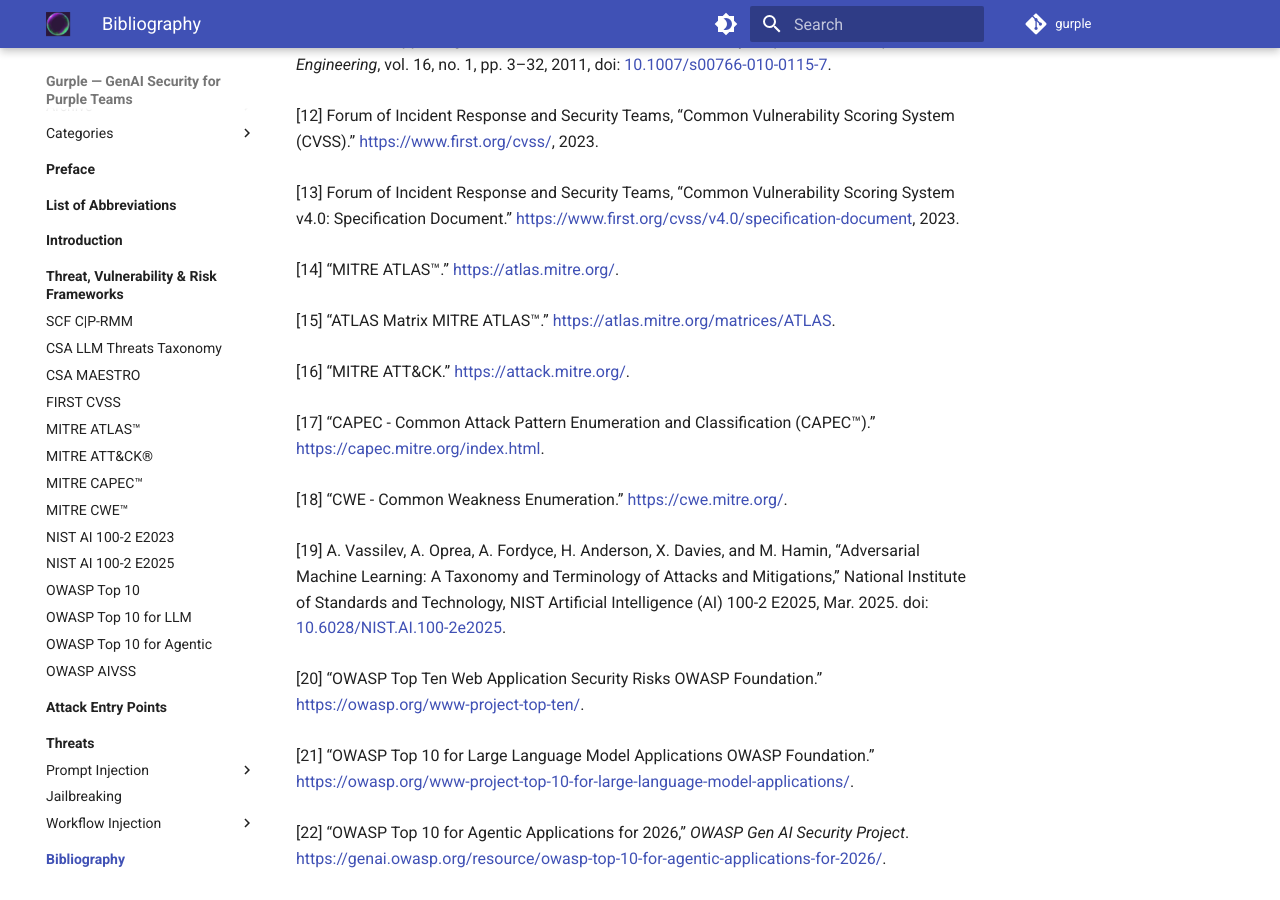
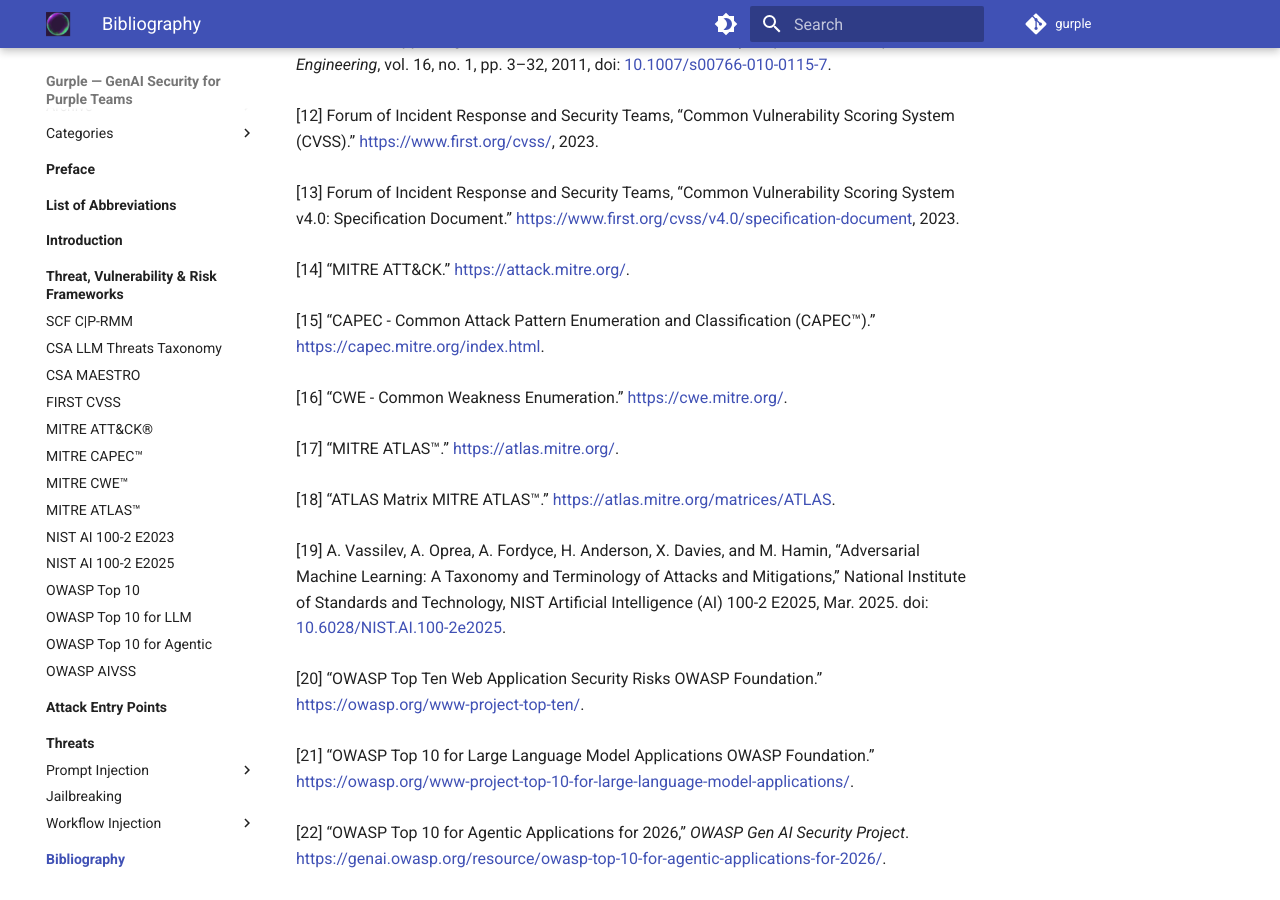
Before and after one commit to felipepenha/gurple, an MkDocs documentation site: the page built from processed/bibliography/index.md, in a window 1280 px wide and 900 px high, scrolled down 1166 px. Built offline with MkDocs 1.6.1 and Material for MkDocs 9.7.7, drawn with Linux system fonts in a browser that asks for light colours; comment, search, counter and statistics services are not loaded.

Commit message:
docs(tvr): position MITRE ATLAS after CWE and sync bibliography traversal
Align navigation in mkdocs.yml and framework index table so MITRE ATLAS follows MITRE CWE, and re-order bibliography traversal citations accordingly.

```diff
--- a/mkdocs.yml
+++ b/mkdocs.yml
@@ -114,10 +114,10 @@
     - CSA LLM Threats Taxonomy: threat_vulnerability_risk/csa_llm_taxonomy.md
     - CSA MAESTRO: threat_vulnerability_risk/csa_maestro.md
     - FIRST CVSS: threat_vulnerability_risk/first_cvss.md
-    - MITRE ATLAS&trade;: threat_vulnerability_risk/mitre_atlas.md
     - MITRE ATT&CK&reg;: threat_vulnerability_risk/mitre_attack.md
     - MITRE CAPEC&trade;: threat_vulnerability_risk/mitre_capec.md
     - MITRE CWE&trade;: threat_vulnerability_risk/mitre_cwe.md
+    - MITRE ATLAS&trade;: threat_vulnerability_risk/mitre_atlas.md
     - NIST AI 100-2 E2023: threat_vulnerability_risk/nist_ai_100_2_e2023.md
     - NIST AI 100-2 E2025: threat_vulnerability_risk/nist_ai_100_2_e2025.md
     - OWASP Top 10: threat_vulnerability_risk/owasp_top_10.md
--- a/processed/bibliography/index.md
+++ b/processed/bibliography/index.md
@@ -16,11 +16,11 @@
 [[11]](#ref-Deng:2011:LINDDUN)
 [[12]](#ref-FIRST:CVSS:WEB)
 [[13]](#ref-FIRST:CVSS:v4:SPEC)
-[[14]](#ref-MITRE:ATLAS:WEB)
-[[15]](#ref-MITRE:ATLAS:Matrix:WEB)
-[[16]](#ref-MITRE:ATTACK:WEB)
-[[17]](#ref-MITRE:CAPEC:WEB)
-[[18]](#ref-MITRE:CWE:WEB)
+[[14]](#ref-MITRE:ATTACK:WEB)
+[[15]](#ref-MITRE:CAPEC:WEB)
+[[16]](#ref-MITRE:CWE:WEB)
+[[17]](#ref-MITRE:ATLAS:WEB)
+[[18]](#ref-MITRE:ATLAS:Matrix:WEB)
 [[19]](#ref-NIST:AI:100-2e2025)
 [[20]](#ref-OWASP:TOP10:WEB)
 [[21]](#ref-OWASP:TOP10:LLM:WEB)
@@ -152,9 +152,33 @@
 
 <br />
 
+<div id="ref-MITRE:ATTACK:WEB" class="csl-entry">
+
+<span class="csl-left-margin">[14] </span><span class="csl-right-inline">“MITRE ATT&CK.” <a href="https://attack.mitre.org/">https://attack.mitre.org/</a>.</span>
+
+</div>
+
+<br />
+
+<div id="ref-MITRE:CAPEC:WEB" class="csl-entry">
+
+<span class="csl-left-margin">[15] </span><span class="csl-right-inline">“CAPEC - Common Attack Pattern Enumeration and Classification (CAPEC™).” <a href="https://capec.mitre.org/index.html">https://capec.mitre.org/index.html</a>.</span>
+
+</div>
+
+<br />
+
+<div id="ref-MITRE:CWE:WEB" class="csl-entry">
+
+<span class="csl-left-margin">[16] </span><span class="csl-right-inline">“CWE - Common Weakness Enumeration.” <a href="https://cwe.mitre.org/">https://cwe.mitre.org/</a>.</span>
+
+</div>
+
+<br />
+
 <div id="ref-MITRE:ATLAS:WEB" class="csl-entry">
 
-<span class="csl-left-margin">[14] </span><span class="csl-right-inline">“MITRE ATLAS™.” <a href="https://atlas.mitre.org/">https://atlas.mitre.org/</a>.</span>
+<span class="csl-left-margin">[17] </span><span class="csl-right-inline">“MITRE ATLAS™.” <a href="https://atlas.mitre.org/">https://atlas.mitre.org/</a>.</span>
 
 </div>
 
@@ -162,31 +186,7 @@
 
 <div id="ref-MITRE:ATLAS:Matrix:WEB" class="csl-entry">
 
-<span class="csl-left-margin">[15] </span><span class="csl-right-inline">“ATLAS Matrix MITRE ATLAS™.” <a href="https://atlas.mitre.org/matrices/ATLAS">https://atlas.mitre.org/matrices/ATLAS</a>.</span>
-
-</div>
-
-<br />
-
-<div id="ref-MITRE:ATTACK:WEB" class="csl-entry">
-
-<span class="csl-left-margin">[16] </span><span class="csl-right-inline">“MITRE ATT&CK.” <a href="https://attack.mitre.org/">https://attack.mitre.org/</a>.</span>
-
-</div>
-
-<br />
-
-<div id="ref-MITRE:CAPEC:WEB" class="csl-entry">
-
-<span class="csl-left-margin">[17] </span><span class="csl-right-inline">“CAPEC - Common Attack Pattern Enumeration and Classification (CAPEC™).” <a href="https://capec.mitre.org/index.html">https://capec.mitre.org/index.html</a>.</span>
-
-</div>
-
-<br />
-
-<div id="ref-MITRE:CWE:WEB" class="csl-entry">
-
-<span class="csl-left-margin">[18] </span><span class="csl-right-inline">“CWE - Common Weakness Enumeration.” <a href="https://cwe.mitre.org/">https://cwe.mitre.org/</a>.</span>
+<span class="csl-left-margin">[18] </span><span class="csl-right-inline">“ATLAS Matrix MITRE ATLAS™.” <a href="https://atlas.mitre.org/matrices/ATLAS">https://atlas.mitre.org/matrices/ATLAS</a>.</span>
 
 </div>
 
```
Also changed, not shown: docs/bibliography/index.md (+2 -2 lines), docs/threat_vulnerability_risk/index.md (+1 -1 lines), processed/threat_vulnerability_risk/index.md (+1 -1 lines).
